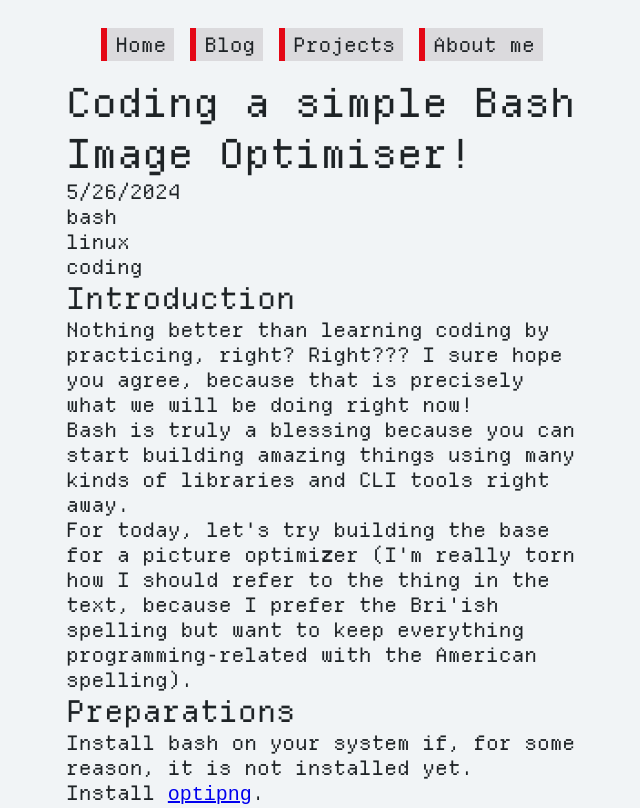
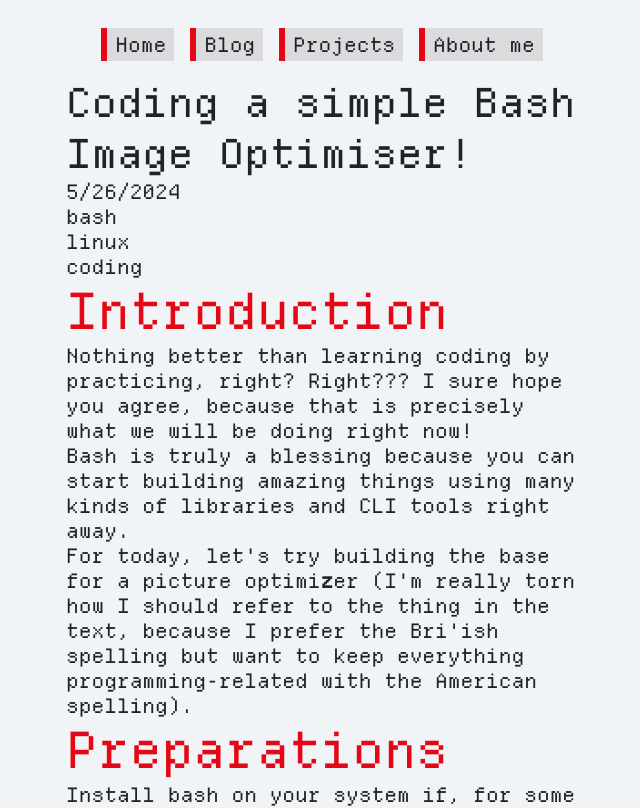
Before and after one commit to verbey/personal-website, a Next.js app: page /blog/bash-image-optimiser in a window 1280 px wide. Shown: the top 808 px of the page, without its empty margins (318-958 px from the left). Built offline with nearby package versions, Linux system fonts and the light colour scheme.

Commit message:
Add custom generated header components

```diff
--- /dev/null
+++ b/src/app/blog/[slug]/mdx-components.tsx
@@ -0,0 +1,38 @@
+import type { MDXComponents } from 'mdx/types';
+
+// This file allows you to provide custom React components
+// to be used in MDX files. You can import and use any
+// React component you want, including inline styles,
+// components from other libraries, and more.
+
+export const mdxComponents: MDXComponents = {
+	// Allows customizing built-in components, e.g. to add styling.
+	h1: ({ children }) => (
+		<h1 style={{ color: 'var(--accent)', fontSize: '2.75rem' }}>
+			{children}
+		</h1>
+	),
+	h2: ({ children }) => (
+		<h2 style={{ color: 'var(--accent)', fontSize: '2.5rem' }}>
+			{children}
+		</h2>
+	),
+	h3: ({ children }) => (
+		<h3 style={{ color: 'var(--accent)', fontSize: '2.25rem' }}>
+			{children}
+		</h3>
+	),
+	h4: ({ children }) => (
+		<h4 style={{ color: 'var(--accent)', fontSize: '2rem' }}>{children}</h4>
+	),
+	h5: ({ children }) => (
+		<h5 style={{ color: 'var(--accent)', fontSize: '1.75rem' }}>
+			{children}
+		</h5>
+	),
+	h6: ({ children }) => (
+		<h6 style={{ color: 'var(--accent)', fontSize: '1.5rem' }}>
+			{children}
+		</h6>
+	),
+};
--- a/src/app/blog/[slug]/page.tsx
+++ b/src/app/blog/[slug]/page.tsx
@@ -2,6 +2,7 @@ import styles from './page.module.css';
 import fs from 'fs';
 import graymatter from 'gray-matter';
 import { MDXRemote } from 'next-mdx-remote/rsc';
+import { mdxComponents } from './mdx-components';
 
 function getPost(postName: string): {
 	slug: string;
@@ -43,7 +44,10 @@ export default async function Post({ params }: { params: { slug: string } }) {
 			</header>
 			<main>
 				<article>
-					<MDXRemote source={post.content} />
+					<MDXRemote
+						source={post.content}
+						components={mdxComponents}
+					/>
 				</article>
 			</main>
 		</div>
```
